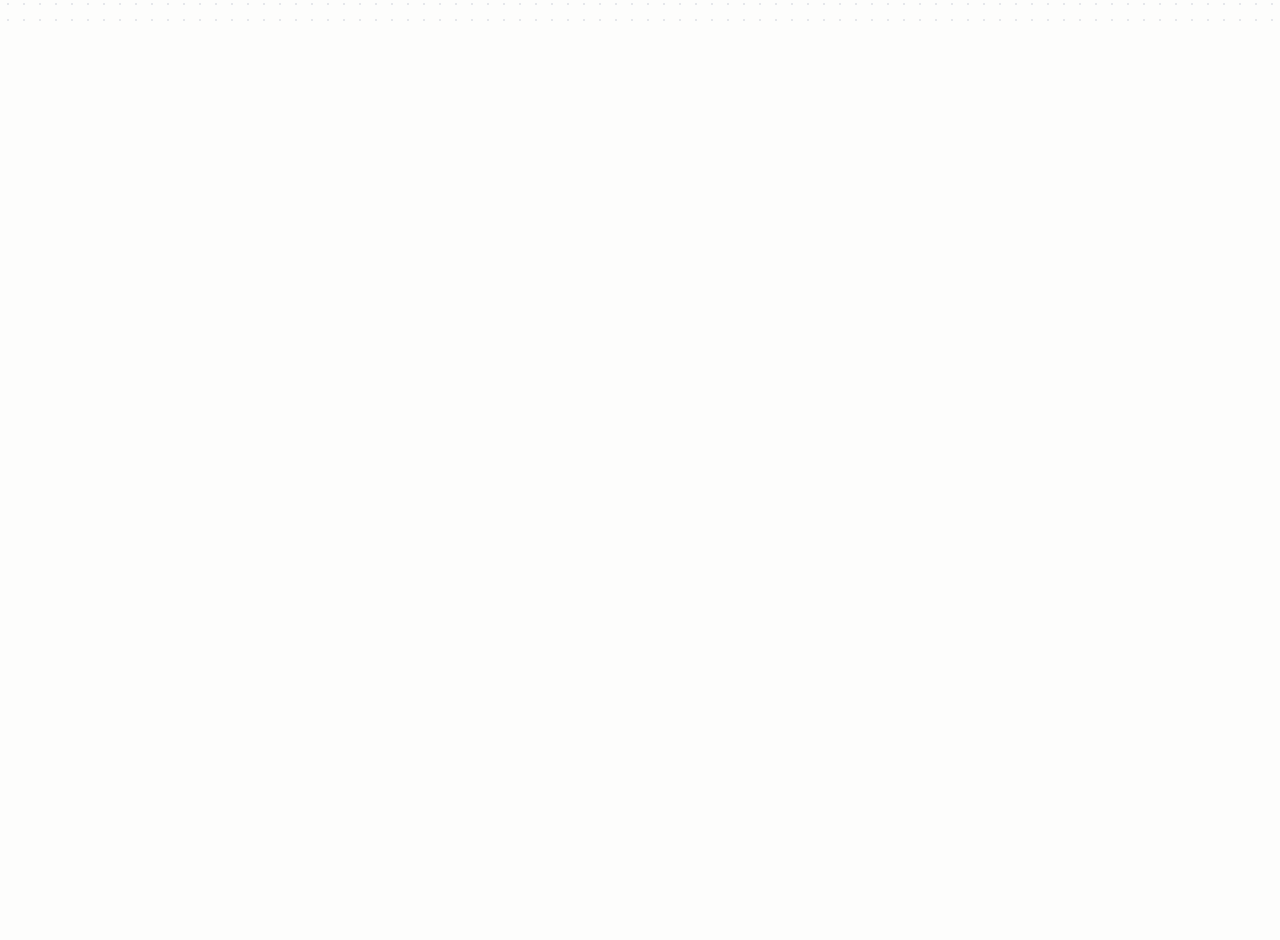
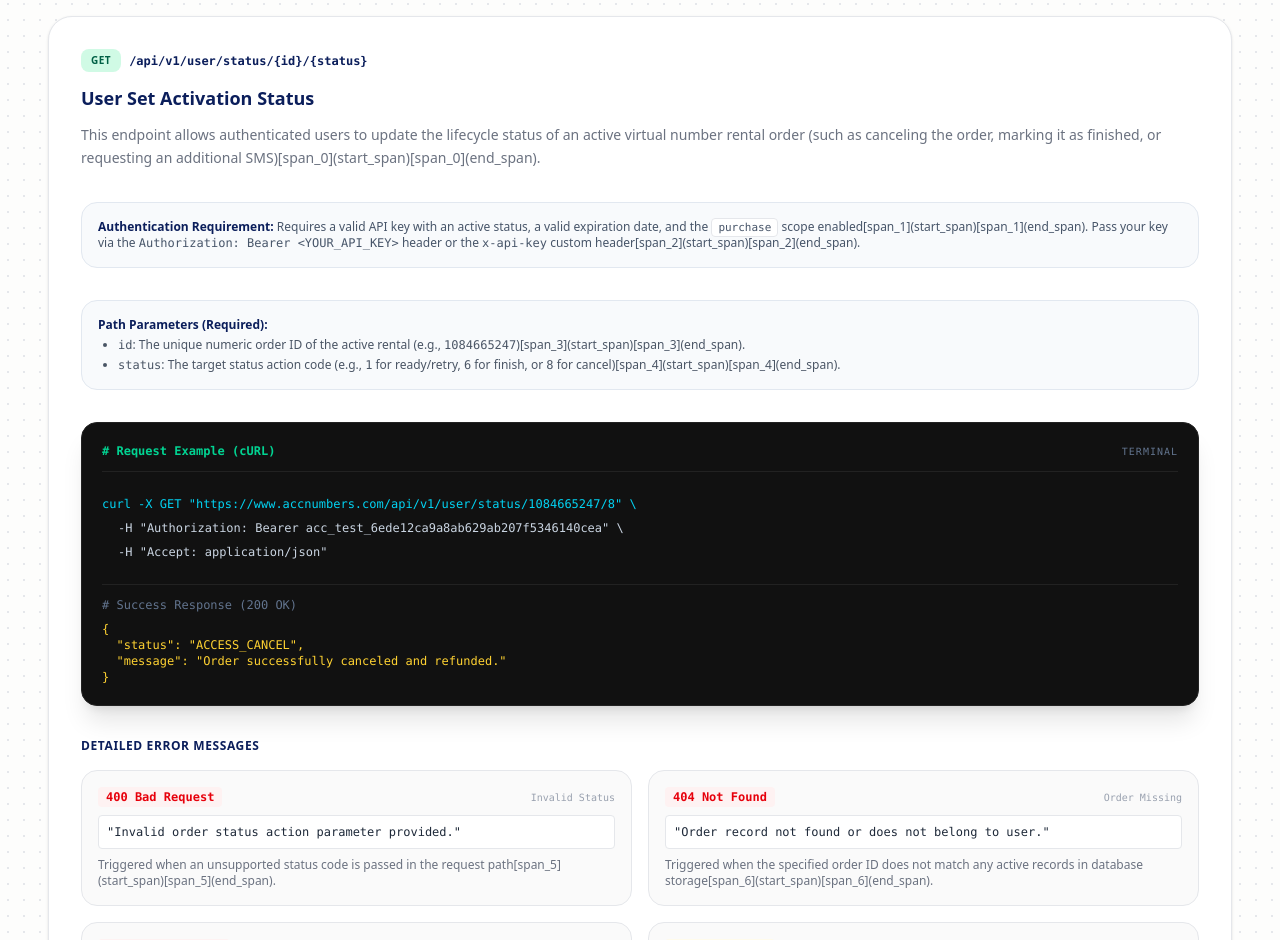
Before and after one commit to BiteBandit/accnumbers, a Next.js app: page /docs in a window 1280 px wide. Shown: the part 11060-12000 px from the top of the page. Before the commit the page ends 11084 px from the top, so only its background shows below. Built offline with nearby package versions, Linux system fonts and the light colour scheme; no server answers; the database is empty.

Commit message:
Wrap numbers page searchParams in Suspense boundary

```diff
--- a/src/app/api/v1/user/check/[id]/route.ts
+++ b/src/app/api/v1/user/check/[id]/route.ts
@@ -28,7 +28,6 @@ export async function GET(request: NextRequest, { params }: RouteParams) {
       );
     }
 
-    // Validate API key using maybeSingle to safely catch non-existent keys
     const { data: keyData, error: keyError } = await supabaseAdmin
       .from("api_keys")
       .select("*")
@@ -59,12 +58,29 @@ export async function GET(request: NextRequest, { params }: RouteParams) {
       );
     }
 
-    // 2. Query Supabase 'rentals' table for the specific order ID (checking string and numeric comparisons)
-    const { data: rows, error: dbError } = await supabaseAdmin
-      .from("rentals")
-      .select("*")
-      .or(`external_order_id.eq.${id},id.eq.${id},idx.eq.${id}`)
-      .limit(1);
+    // 2. Query Supabase 'rentals' table first
+    let rows: any[] | null = null;
+    let dbError = null;
+
+    const isUuid = /^[0-9a-f]{8}-[0-9a-f]{4}-[0-9a-f]{4}-[0-9a-f]{4}-[0-9a-f]{12}$/i.test(id);
+
+    if (isUuid) {
+      const res = await supabaseAdmin
+        .from("rentals")
+        .select("*")
+        .or(`id.eq.${id},external_order_id.eq.${id}`)
+        .limit(1);
+      rows = res.data;
+      dbError = res.error;
+    } else {
+      const res = await supabaseAdmin
+        .from("rentals")
+        .select("*")
+        .or(`external_order_id.eq.${id},idx.eq.${id}`)
+        .limit(1);
+      rows = res.data;
+      dbError = res.error;
+    }
 
     if (dbError) {
       console.error("Database query error:", dbError.message);
@@ -97,12 +113,12 @@ export async function GET(request: NextRequest, { params }: RouteParams) {
       return NextResponse.json(formattedResponse, { status: 200 });
     }
 
-    // 3. Fallback: If missing locally, check upstream 5-SIM API
+    // 3. Fallback: If not found in local database, query upstream 5-SIM API using server env key
     const sim5ApiKey = process.env.SIM5_API_KEY;
     if (!sim5ApiKey) {
       return NextResponse.json(
-        { error: "Upstream server API key is missing in server environment variables." },
-        { status: 500 }
+        { error: "Order not found in database and upstream server API key is missing." },
+        { status: 404 }
       );
     }
 
--- a/src/app/docs/page.tsx
+++ b/src/app/docs/page.tsx
@@ -1163,6 +1163,148 @@ export default function ApiDocsPage() {
 
           </div>
 
+          {/* Endpoint: User Set Activation Status */}
+          <div className="bg-white border border-[#e5e7eb] rounded-3xl p-6 sm:p-8 shadow-sm space-y-8">
+
+            <div className="space-y-3">
+              <div className="flex flex-wrap items-center gap-2">
+                <span className="px-2.5 py-1 rounded-lg bg-emerald-100 text-emerald-800 text-[10px] font-black uppercase tracking-wider shrink-0">GET</span>
+                <span className="text-xs font-mono font-bold text-[#0b1e5b] break-all">/api/v1/user/status/{'{id}'}/{'{status}'}</span>
+              </div>
+              <h2 className="text-lg font-black text-[#0b1e5b]">User Set Activation Status</h2>
+              <p className="text-xs sm:text-sm text-[#6b7280] leading-relaxed">
+                This endpoint allows authenticated users to update the lifecycle status of an active virtual number rental order (such as canceling the order, marking it as finished, or requesting an additional SMS)[span_0](start_span)[span_0](end_span).
+              </p>
+            </div>
+
+            {/* Authentication requirements note */}
+            <div className="bg-[#f8fafc] border border-[#e2e8f0] rounded-2xl p-4 text-xs text-[#475569] space-y-1">
+              <span className="font-bold text-[#0b1e5b]">Authentication Requirement:</span> Requires a valid API key with an active status, a valid expiration date, and the <code className="bg-white px-1.5 py-0.5 rounded border border-gray-200 font-mono text-[11px]">purchase</code> scope enabled[span_1](start_span)[span_1](end_span). Pass your key via the <code className="font-mono">Authorization: Bearer &lt;YOUR_API_KEY&gt;</code> header or the <code className="font-mono">x-api-key</code> custom header[span_2](start_span)[span_2](end_span).
+            </div>
+
+            {/* Path Parameters note */}
+            <div className="bg-[#f8fafc] border border-[#e2e8f0] rounded-2xl p-4 text-xs text-[#475569] space-y-1">
+              <span className="font-bold text-[#0b1e5b]">Path Parameters (Required):</span>
+              <ul className="list-disc pl-5 pt-1 space-y-1 text-gray-600">
+                <li><code className="font-mono">id</code>: The unique numeric order ID of the active rental (e.g., <code className="font-mono">1084665247</code>)[span_3](start_span)[span_3](end_span).</li>
+                <li><code className="font-mono">status</code>: The target status action code (e.g., <code className="font-mono">1</code> for ready/retry, <code className="font-mono">6</code> for finish, or <code className="font-mono">8</code> for cancel)[span_4](start_span)[span_4](end_span).</li>
+              </ul>
+            </div>
+
+            {/* Code Block Terminal */}
+            <div className="bg-[#111111] border border-[#222222] rounded-2xl p-5 shadow-xl space-y-6 text-slate-200 font-mono">
+              <div className="flex items-center justify-between border-b border-[#222222] pb-3 text-xs">
+                <span className="text-emerald-400 font-bold"># Request Example (cURL)</span>
+                <span className="text-slate-500 uppercase tracking-widest text-[10px]">terminal</span>
+              </div>
+
+              <div className="space-y-2 text-xs overflow-x-auto">
+                <div className="text-cyan-400">curl -X GET &quot;https://www.accnumbers.com/api/v1/user/status/1084665247/8&quot; \</div>
+                <div className="text-slate-300 pl-4">-H &quot;Authorization: Bearer acc_test_6ede12ca9a8ab629ab207f5346140cea&quot; \</div>
+                <div className="text-slate-300 pl-4">-H &quot;Accept: application/json&quot;</div>
+              </div>
+
+              <div className="border-t border-[#222222] pt-3 space-y-2">
+                <div className="text-slate-500 text-xs"># Success Response (200 OK)</div>
+                <div className="text-amber-300 text-xs overflow-x-auto">
+                  <pre>{`{
+  "status": "ACCESS_CANCEL",
+  "message": "Order successfully canceled and refunded."
+}`}</pre>
+                </div>
+              </div>
+            </div>
+
+            {/* Detailed Error Messages Breakdown */}
+            <div className="space-y-4">
+              <h3 className="text-xs font-black text-[#0b1e5b] uppercase tracking-wider">Detailed Error Messages</h3>
+              <div className="grid grid-cols-1 md:grid-cols-2 gap-4">
+
+                <div className="border border-[#e5e7eb] rounded-2xl p-4 space-y-2 bg-[#fafafa]">
+                  <div className="flex items-center justify-between">
+                    <span className="text-xs font-bold font-mono text-red-600 bg-red-50 px-2 py-0.5 rounded">400 Bad Request</span>
+                    <span className="text-[10px] text-gray-400 font-mono">Invalid Status</span>
+                  </div>
+                  <p className="text-xs font-mono text-gray-800 bg-white p-2 rounded border border-gray-200">
+                    &quot;Invalid order status action parameter provided.&quot;
+                  </p>
+                  <p className="text-xs text-[#6b7280]">
+                    Triggered when an unsupported status code is passed in the request path[span_5](start_span)[span_5](end_span).
+                  </p>
+                </div>
+
+                <div className="border border-[#e5e7eb] rounded-2xl p-4 space-y-2 bg-[#fafafa]">
+                  <div className="flex items-center justify-between">
+                    <span className="text-xs font-bold font-mono text-red-600 bg-red-50 px-2 py-0.5 rounded">404 Not Found</span>
+                    <span className="text-[10px] text-gray-400 font-mono">Order Missing</span>
+                  </div>
+                  <p className="text-xs font-mono text-gray-800 bg-white p-2 rounded border border-gray-200">
+                    &quot;Order record not found or does not belong to user.&quot;
+                  </p>
+                  <p className="text-xs text-[#6b7280]">
+                    Triggered when the specified order ID does not match any active records in database storage[span_6](start_span)[span_6](end_span).
+                  </p>
+                </div>
+
+                <div className="border border-[#e5e7eb] rounded-2xl p-4 space-y-2 bg-[#fafafa]">
+                  <div className="flex items-center justify-between">
+                    <span className="text-xs font-bold font-mono text-red-600 bg-red-50 px-2 py-0.5 rounded">401 Unauthorized</span>
+                    <span className="text-[10px] text-gray-400 font-mono">Missing Token</span>
+                  </div>
+                  <p className="text-xs font-mono text-gray-800 bg-white p-2 rounded border border-gray-200">
+                    &quot;Missing or invalid API token&quot;
+                  </p>
+                  <p className="text-xs text-[#6b7280]">
+                    Triggered when no valid authorization header or token is provided[span_7](start_span)[span_7](end_span).
+                  </p>
+                </div>
+
+                <div className="border border-[#e5e7eb] rounded-2xl p-4 space-y-2 bg-[#fafafa]">
+                  <div className="flex items-center justify-between">
+                    <span className="text-xs font-bold font-mono text-amber-600 bg-amber-50 px-2 py-0.5 rounded">403 Forbidden</span>
+                    <span className="text-[10px] text-gray-400 font-mono">Scope Mismatch</span>
+                  </div>
+                  <p className="text-xs font-mono text-gray-800 bg-white p-2 rounded border border-gray-200">
+                    &quot;This API key lacks permission to manage orders (purchase scope is disabled).&quot;
+                  </p>
+                  <p className="text-xs text-[#6b7280]">
+                    Triggered when the key has the <code className="font-mono">purchase</code> scope explicitly disabled[span_8](start_span)[span_8](end_span).
+                  </p>
+                </div>
+
+              </div>
+            </div>
+
+            {/* Field Description Table */}
+            <div className="space-y-4">
+              <h3 className="text-xs font-black text-[#0b1e5b] uppercase tracking-wider">Response Field Descriptions</h3>
+              <div className="overflow-x-auto border border-[#e5e7eb] rounded-2xl">
+                <table className="w-full text-left text-xs">
+                  <thead className="bg-[#f8fafc] text-[#0b1e5b] border-b border-[#e5e7eb]">
+                    <tr>
+                      <th className="p-3.5 font-bold">Field</th>
+                      <th className="p-3.5 font-bold">Type</th>
+                      <th className="p-3.5 font-bold">Description</th>
+                    </tr>
+                  </thead>
+                  <tbody className="divide-y divide-[#e5e7eb] text-[#6b7280]">
+                    <tr>
+                      <td className="p-3.5 font-mono font-bold text-[#0b1e5b]">status</td>
+                      <td className="p-3.5 font-mono">String</td>
+                      <td className="p-3.5">The resulting order state string response (<code className="font-mono">ACCESS_CANCEL</code>, <code className="font-mono">ACCESS_READY</code>, etc.)[span_9](start_span)[span_9](end_span).</td>
+                    </tr>
+                    <tr>
+                      <td className="p-3.5 font-mono font-bold text-[#0b1e5b]">message</td>
+                      <td className="p-3.5 font-mono">String</td>
+                      <td className="p-3.5">Human-readable description detailing the result of the status modification request[span_10](start_span)[span_10](end_span).</td>
+                    </tr>
+                  </tbody>
+                </table>
+              </div>
+            </div>
+
+          </div>
+
 
 
 
```
